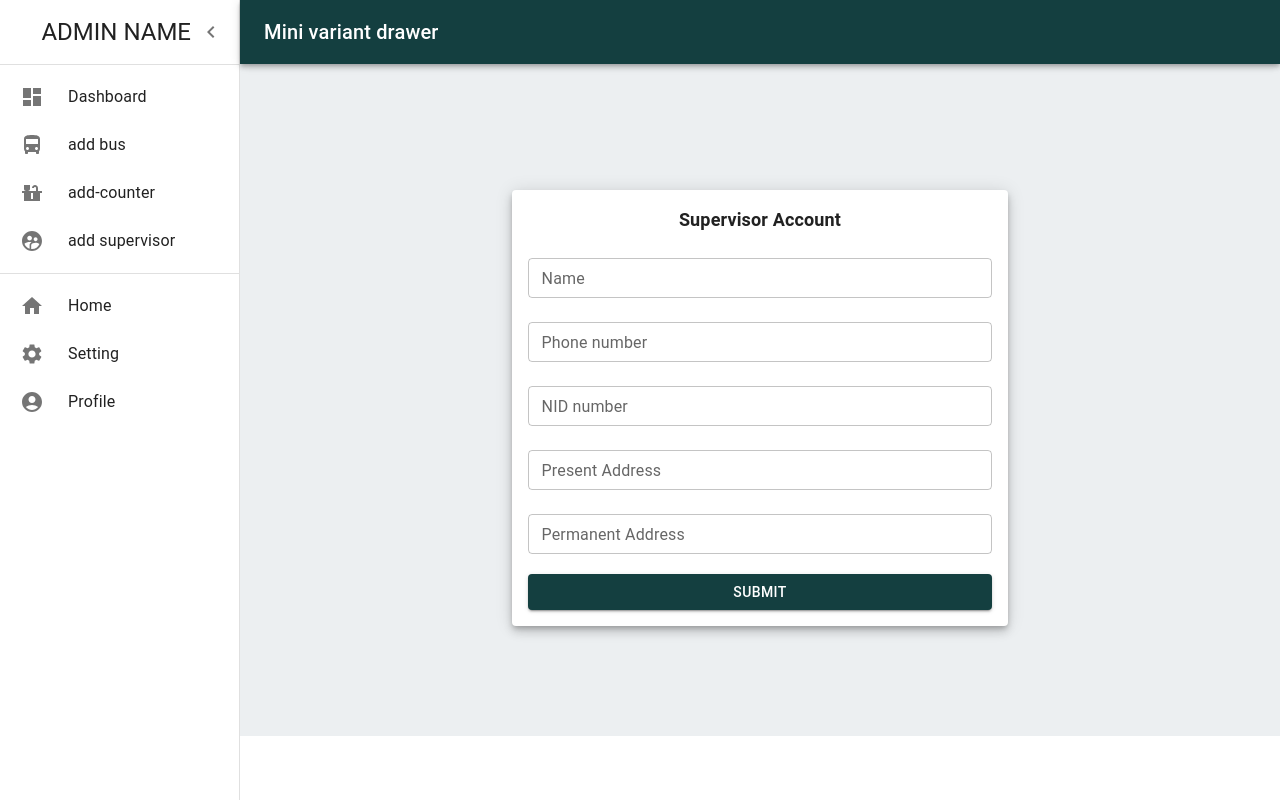
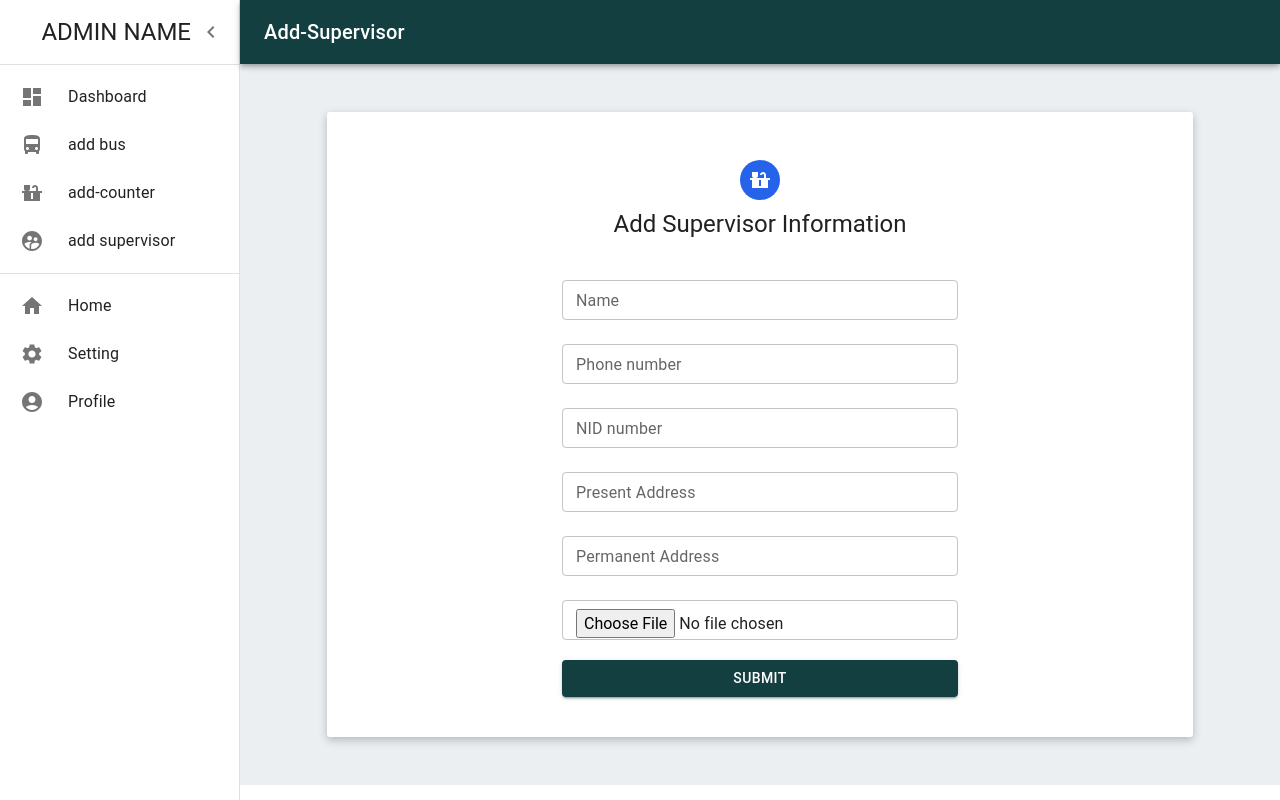
Before and after one commit to Flex-Softr/Bus-Ticket-Booking-Solution, a React (Vite) app in the folder Client/: page /dashboard/addSupervisor in a window 1280 px wide. Built offline with nearby package versions, Linux system fonts and the light colour scheme.

Commit message:
commit the whole code

```diff
--- a/Client/package.json
+++ b/Client/package.json
@@ -14,11 +14,13 @@
     "@craco/craco": "^7.1.0",
     "@emotion/react": "^11.11.1",
     "@emotion/styled": "^11.11.0",
+    "@hookform/error-message": "^2.0.1",
     "@mui/icons-material": "^5.14.18",
     "@mui/lab": "^5.0.0-alpha.153",
     "@mui/material": "^5.14.18",
     "@tanstack/react-query": "^5.12.2",
     "axios": "^1.6.2",
+    "firebase": "^10.7.1",
     "localforage": "^1.10.0",
     "match-sorter": "^6.3.1",
     "react": "^18.2.0",
--- a/Client/src/Components/Home/Home.jsx
+++ b/Client/src/Components/Home/Home.jsx
@@ -9,7 +9,11 @@ import useAllDistricts from "../../hooks/useAllDistricts";
 const Home = () => {
   const { allDistricts } = useAllDistricts();
 
-  const { handleSubmit, control } = useForm();
+  const {
+    handleSubmit,
+    control,
+    formState: { errors },
+  } = useForm();
   const navigate = useNavigate();
 
   // Convert the tickets array to options format required by react-select
@@ -42,7 +46,7 @@ const Home = () => {
         <div className="form-section text-center mt-36">
           <form className="mt-7" onSubmit={handleSubmit(onSubmit)}>
             <div className="md:flex mx-auto md:gap-6 md:ms-6">
-              <div>
+              {/* <div>
                 <Controller
                   name="pickupPoint"
                   control={control}
@@ -56,12 +60,32 @@ const Home = () => {
                     />
                   )}
                 />
+              </div> */}
+
+              <div>
+                <Controller
+                  name="pickupPoint"
+                  control={control}
+                  rules={{ required: "PickUp Point is required" }}
+                  render={({ field }) => (
+                    <Select
+                      {...field}
+                      className="md:w-60 field-style p-2"
+                      options={ticketOptions}
+                      isSearchable
+                      placeholder="Select PickUp Point"
+                    />
+                  )}
+                />
+
+                {errors.pickupPoint && <p>{errors.pickupPoint.message}</p>}
               </div>
 
               <div>
                 <Controller
                   name="droppingPoint"
                   control={control}
+                  rules={{ required: "dropping Point is required" }}
                   render={({ field }) => (
                     <Select
                       {...field}
@@ -72,13 +96,14 @@ const Home = () => {
                     />
                   )}
                 />
+                {errors.droppingPoint && <p>{errors.droppingPoint.message}</p>}
               </div>
             </div>
-
             <div>
               <Controller
                 name="departureDate"
                 control={control}
+                rules={{ required: "Date is required" }}
                 render={({ field }) => (
                   <input
                     type="date"
@@ -88,15 +113,13 @@ const Home = () => {
                   />
                 )}
               />
-            </div>
-
+              {errors.departureDate && <p>{errors.departureDate.message}</p>}
+            </div>{" "}
+            <br />
             <div className="mt-2">
               <Button type="submit" variant="contained">
                 Find Tickets
               </Button>
-              {/* <button type="submit" className="p-2 text-white w-60">
-                Find Tickets
-              </button> */}
             </div>
           </form>
         </div>
--- a/Client/src/Components/Supervisor_Account/SupervisorAccount.jsx
+++ b/Client/src/Components/Supervisor_Account/SupervisorAccount.jsx
@@ -1,28 +1,24 @@
 import React from 'react';
 import { useForm, Controller } from 'react-hook-form';
-import { TextField, Button, Container, Paper } from '@mui/material';
+import CountertopsIcon from '@mui/icons-material/Countertops';
+import { TextField, Button, Container,  Box, CssBaseline, Avatar, Typography, Grid } from '@mui/material';
 import Swal from 'sweetalert2';
-// import Axios from 'axios';
 import axios from 'axios';
 
 
 const SupervisorForm = () => {
-  const { control, handleSubmit,  reset, formState: { errors } } = useForm();
+  const { control, handleSubmit, reset, formState: { errors } } = useForm();
 
-  // const onSubmit = (data) => {
-  //   console.log(data);
-  // };
 
   const onSubmit = (data) => {
-    // Extract other form fields excluding the image
     const { name, phone, nid, presentAddress, permanentAddress } = data;
 
-    // Create the new item object without the image field
+
     const newItem = {
       name, phone, nid, presentAddress, permanentAddress
     };
 
-    // Make the API call to save the form data (excluding the image) to the server
+
     axios.post('http://localhost:5000/supervisor', newItem)
       .then((responseData) => {
         console.log(responseData.data);
@@ -48,38 +44,58 @@ const SupervisorForm = () => {
   };
 
 
-
   return (
-    <Container
-      maxWidth="sm"
-      style={{
-        display: 'flex',
-        flexDirection: 'column',
-        alignItems: 'center',
-        justifyContent: 'center',
-        minHeight: '70vh',
-        marginTop: '1rem',
+    <Box sx={{ backgroundColor: '#fff', borderRadius: '3px' }} className="px-20 py-10 md:w-11/12 mx-auto" style={{ "boxShadow": " rgba(0, 0, 0, 0.24) 0px 3px 8px" }}>
+      <Container component="main" maxWidth="xs">
+        <CssBaseline />
+        <Box
+          sx={{
+            display: "flex",
+            flexDirection: "column",
+            alignItems: "center",
           }}
         >
-      <Paper elevation={6} className="p-4 space-y-2" style={{ width: '90%' }}>
+          <Avatar
+            className="bg-blue-600"
+            sx={{ m: 1, bgcolor: "secondary.main" }}
+          >
+            <CountertopsIcon />
+          </Avatar>
+          <Typography component="h1" variant="h5">
+            Add Supervisor Information
+          </Typography>
+          <Box
+            component="form"
+            noValidate
+            onSubmit={handleSubmit(onSubmit)}
+            sx={{ mt: 3 }}
+          >
 
-        <form onSubmit={handleSubmit(onSubmit)}>
-          <h2 className="text-lg font-bold mb-2 text-center">Supervisor Account</h2>
+            <Grid container >
+
+
+                <Grid item xs={12} >
 
                   <Controller
+
                     name="name"
                     control={control}
                     rules={{ required: 'Name is required' }}
                     defaultValue=""
                     render={({ field }) => (
                       <div>
-                <TextField {...field} label="Name" fullWidth margin="normal" size="small" />
+                        <TextField  {...field} label="Name" fullWidth margin="normal" size="small" />
                         {errors.name && (
                           <span className="text-red-500 block">{errors.name.message}</span>
                         )}
                       </div>
                     )}
+
                   />
+
+                </Grid>
+
+                <Grid item xs={12}>
 
                   <Controller
                     name="phone"
@@ -102,6 +118,11 @@ const SupervisorForm = () => {
                     )}
                   />
 
+                </Grid>
+
+
+              <Grid item xs={12}>
+
                 <Controller
                   name="nid"
                   control={control}
@@ -116,6 +137,10 @@ const SupervisorForm = () => {
                     </div>
                   )}
                 />
+
+              </Grid>
+
+              <Grid item xs={12}>
 
                 <Controller
                   name="presentAddress"
@@ -138,6 +163,10 @@ const SupervisorForm = () => {
                   )}
                 />
 
+              </Grid>
+
+              <Grid item xs={12}>
+
                 <Controller
                   name="permanentAddress"
                   control={control}
@@ -159,27 +188,38 @@ const SupervisorForm = () => {
                   )}
                 />
 
-          {/* <Controller
+              </Grid>
+
+              <Grid item xs={12}>
+
+                <Controller
                   name="image"
                   control={control}
                   rules={{ required: 'Image is required' }}
                   defaultValue=""
                   render={({ field }) => (
                     <div>
-                <TextField {...field} type="file" fullWidth margin="normal" size="small"/>
+                      <TextField {...field} type="file" fullWidth margin="normal" size="small" />
                       {errors.image && (
                         <span className="text-red-500 block">{errors.image.message}</span>
                       )}
                     </div>
                   )}
-          /> */}
+                />
+
+              </Grid>
+
+
+            </Grid>
 
             <Button type="submit" variant="contained" fullWidth size="medium" className='mt-3'>
               Submit
             </Button>
-        </form>
-      </Paper>
+
+          </Box>
+        </Box>
       </Container>
+    </Box>
   );
 };
 
--- a/Client/src/Dashboard/AddBus/AddBus.jsx
+++ b/Client/src/Dashboard/AddBus/AddBus.jsx
@@ -79,6 +79,7 @@ const AddBus = () => {
             />
           </div>
         </div>
+
         <div className="flex gap-2 w-full">
           <div className="mb-4 flex-1">
             <FormControl fullWidth>
--- a/Client/src/Dashboard/DashboardLayout.jsx
+++ b/Client/src/Dashboard/DashboardLayout.jsx
@@ -138,7 +138,7 @@ export default function DashboardLayout() {
           return "add-counter";
         // Add more cases for other routes as needed
         default:
-          return "Mini variant drawer";
+          return "Add-Supervisor";
       }
     };
 
```
Also changed, not shown: 2 other files (tests, documents, lock files or other folders). Lines whose indentation alone changed are shown as unchanged.
